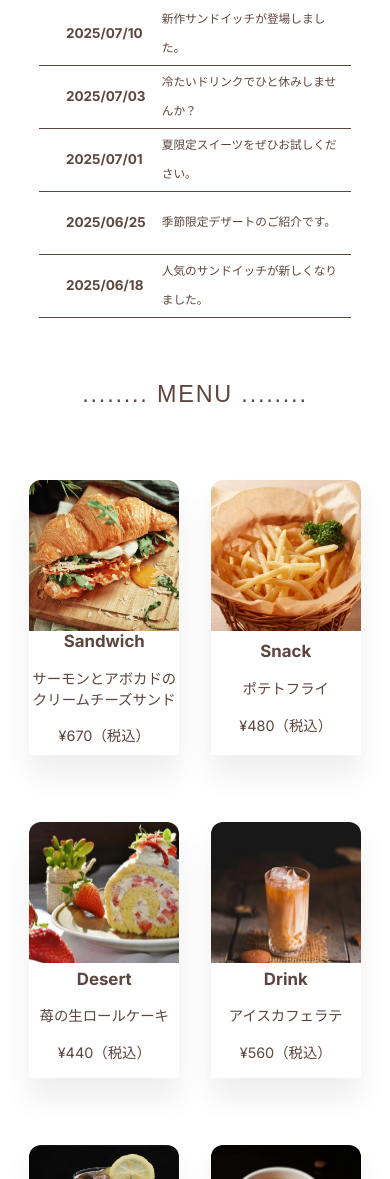
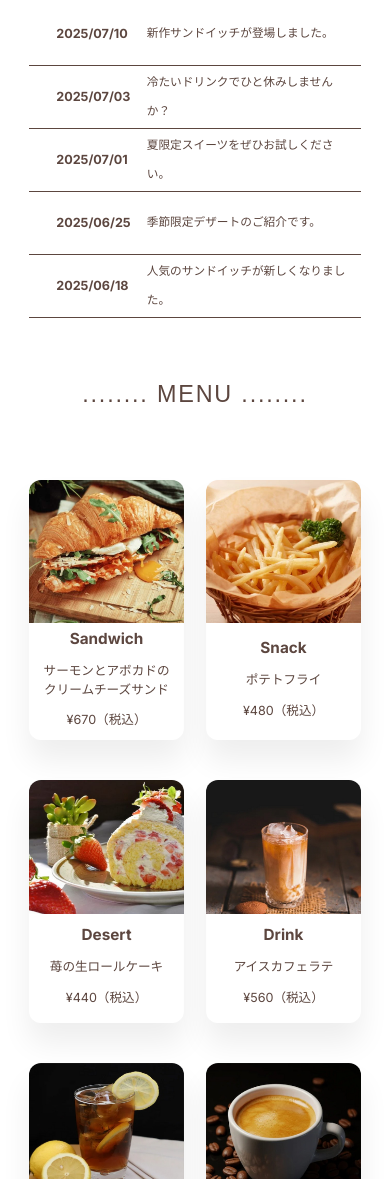
Before and after one commit to si-bg-no/SandwichCafeSite_portfolio, a plain HTML site: page index.html in a window 390 px wide. Shown: the part 821-2000 px from the top of the page. Drawn offline with nearby package versions, Linux system fonts and the light colour scheme; a web font is replaced by a local one.

Commit message:
Update style.css

```diff
--- a/css/style.css
+++ b/css/style.css
@@ -251,7 +251,7 @@ section {
 
 .menu-card {
   box-shadow: 0 20px 30px 0 rgba(0, 0, 0, 0.07);
-  border-radius: 1.2px;
+  border-radius: 12px;
   text-align: center;
   margin-bottom: 4rem;
 }
@@ -578,3 +578,65 @@ footer {
     max-width: 75%;
   }
 }
+
+/* --------------------
+    Responsive: 500px
+   -------------------- */
+
+@media screen and (max-width: 31em) {
+  .news-container,
+  .grid-3-cols,
+  .access_group {
+    max-width: 85%;
+  }
+
+  #news .news-item dt {
+    font-size: 1.4rem;
+    width: 30%;
+    padding-left: 3rem;
+  }
+
+  #news .news-item dd {
+    font-size: 1.3rem;
+    width: 70%;
+    padding-left: 2rem;
+  }
+
+  .grid-3-cols {
+    gap: 2.5rem;
+  }
+
+  .menu-card {
+    margin-bottom: 2rem;
+  }
+
+  .menu-card-text h3,
+  .menu-card-text p {
+    margin-bottom: 1.3rem;
+  }
+
+  .menu-card-text h3 {
+    font-size: 1.7rem;
+  }
+
+  .menu-card-text p {
+    font-size: 1.4rem;
+  }
+  .menu-btn {
+    right: -1.5rem;
+    bottom: -6rem;
+  }
+
+  .access_item dt,
+  .access_item dd {
+    font-size: 1.5rem;
+  }
+
+  .access_item dt {
+    padding-left: 3rem;
+  }
+
+  .access_item dd {
+    padding-left: 5.2rem;
+  }
+}
```
